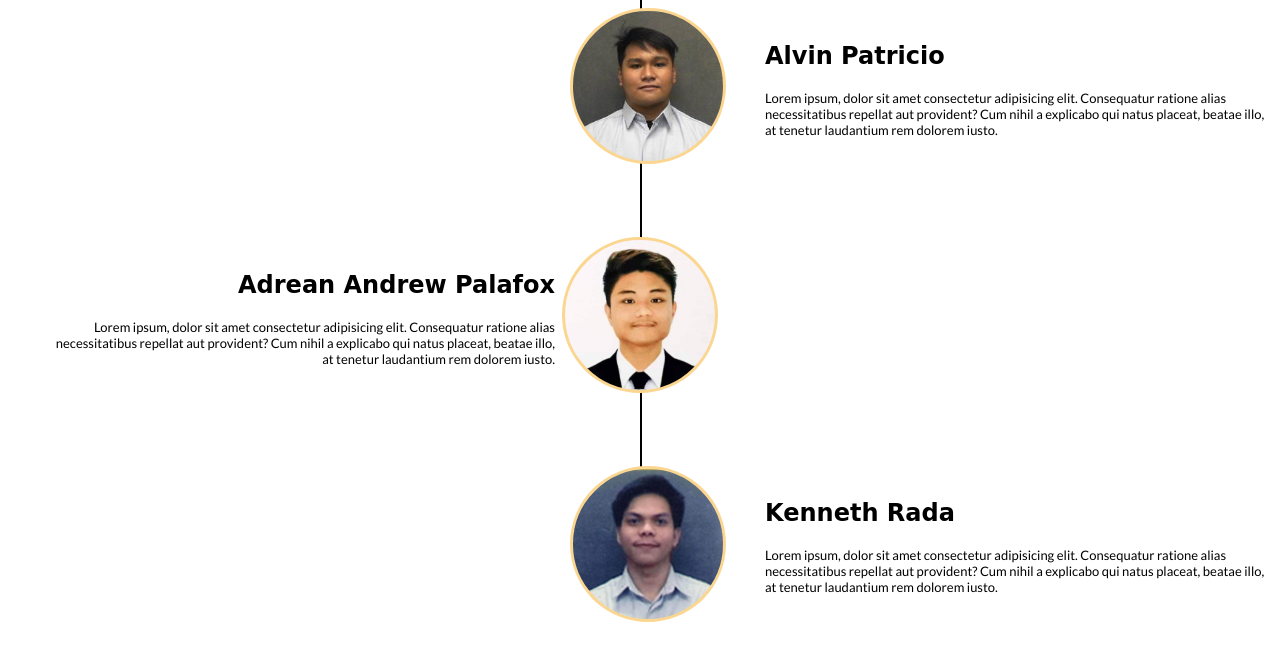
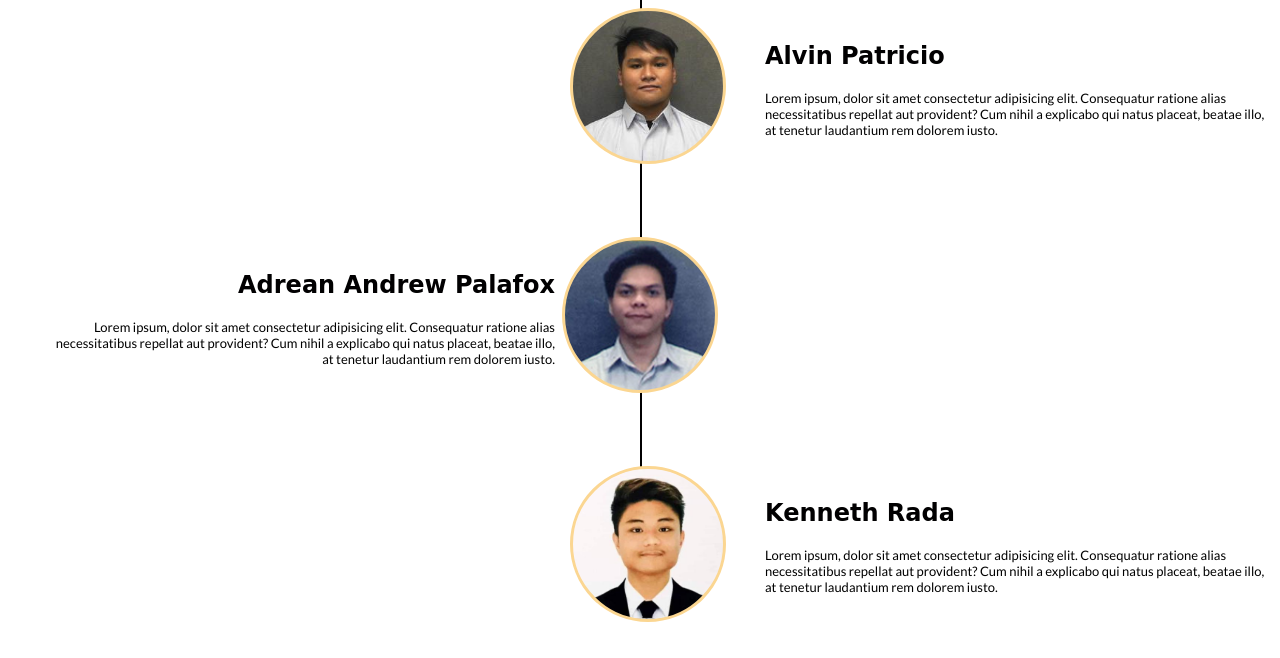
Before and after one commit to adPalafox/CSWEB, a PHP site: page /about/aboutpage.php in a window 1280 px wide. Shown: the part 1684-2342 px from the top of the page. Run offline with PHP 8.4, Linux system fonts and the light colour scheme; some web fonts are replaced.

Commit message:
update aboutcss

```diff
--- a/recipeindex/about/aboutpage.css
+++ b/recipeindex/about/aboutpage.css
@@ -466,13 +466,13 @@ section{
     background-position: center;
 }
 .timeline ul li:nth-child(5)::before{
-    background-image: url(rada.jpg);
+    background-image: url(adfox.png);
     background-repeat: no-repeat;
     background-size: cover;
     background-position: center;
 }
 .timeline ul li:nth-child(6)::before{
-    background-image: url(adfox.png);
+    background-image: url(rada.jpg);
     background-repeat: no-repeat;
     background-size: cover;
     background-position: center;
```
